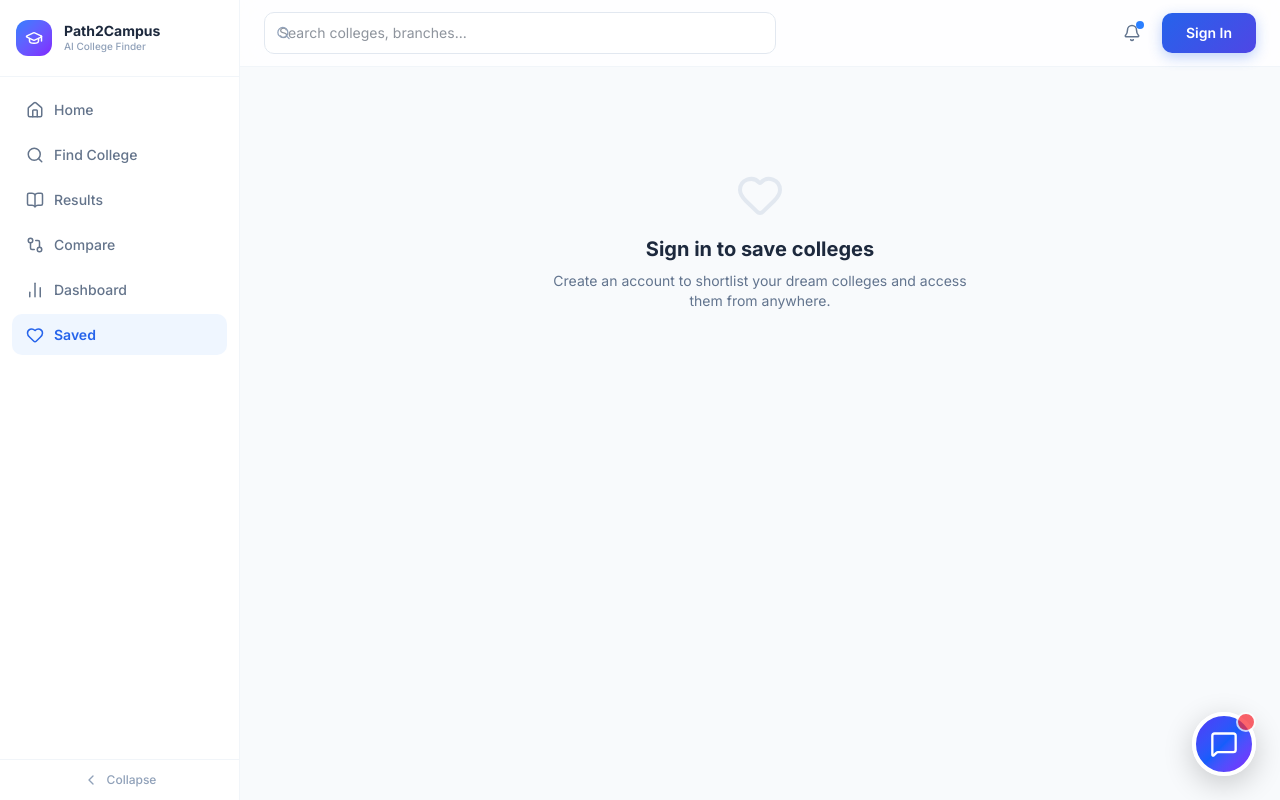
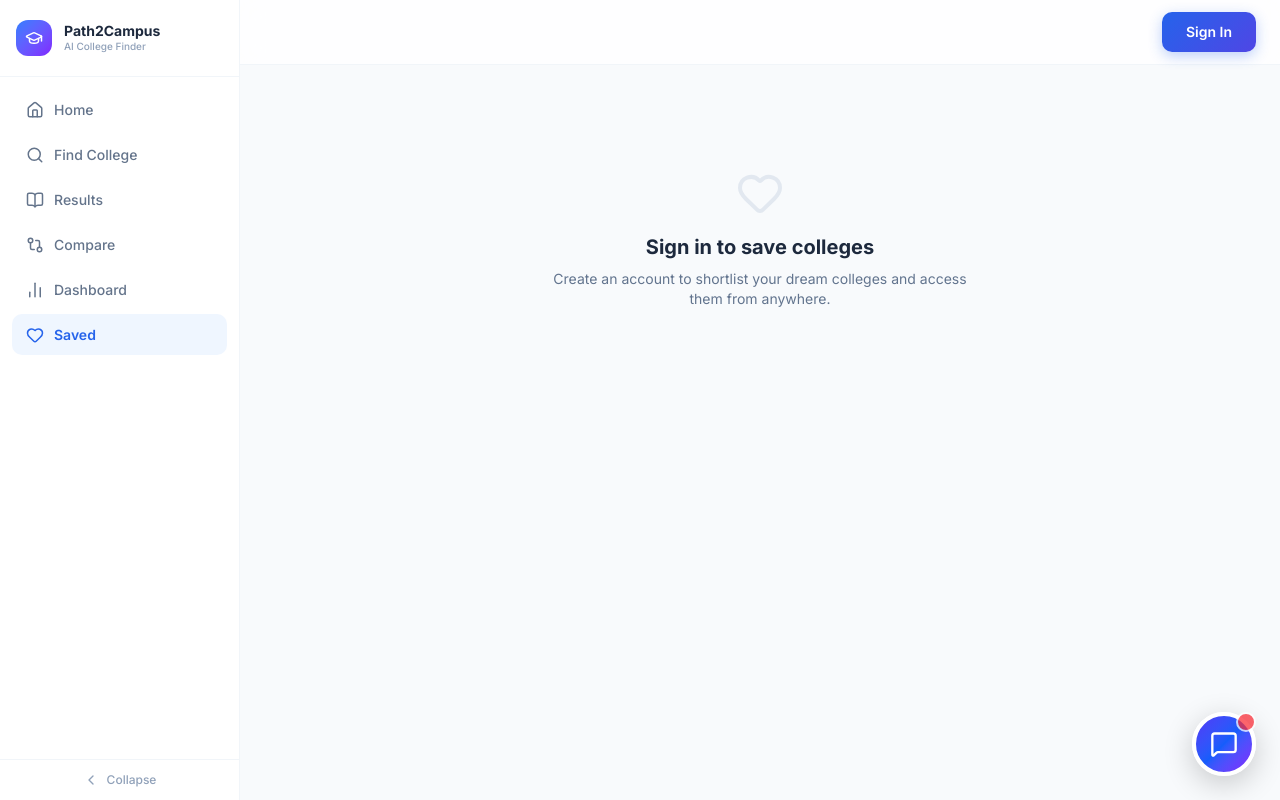
Before and after one commit to rakshitha2706/Path2Campus, a React (Vite) app in the folder frontend/: page /saved in a window 1280 px wide. Built offline with nearby package versions, Linux system fonts and the light colour scheme.

Commit message:
location-optional,roi-removal

```diff
--- a/frontend/src/components/Layout/Navbar.jsx
+++ b/frontend/src/components/Layout/Navbar.jsx
@@ -1,18 +1,12 @@
 import React, { useState } from 'react';
 import { useNavigate } from 'react-router-dom';
-import { Bell, Search, Menu, LogOut, User, ChevronDown } from 'lucide-react';
+import { Menu, LogOut, User, ChevronDown } from 'lucide-react';
 import { useAuth } from '../../context/AuthContext';
 
 export default function Navbar({ onMenuClick }) {
   const { user, logout } = useAuth();
-  const [search, setSearch] = useState('');
   const [dropdownOpen, setDropdownOpen] = useState(false);
   const navigate = useNavigate();
-
-  const handleSearch = (e) => {
-    e.preventDefault();
-    if (search.trim()) navigate(`/search?q=${encodeURIComponent(search)}`);
-  };
 
   return (
     <header className="sticky top-0 z-30 bg-white/80 backdrop-blur-md border-b border-slate-100 px-4 lg:px-6 py-3 flex items-center gap-4">
@@ -21,27 +15,7 @@ export default function Navbar({ onMenuClick }) {
         <Menu size={22} />
       </button>
 
-      {/* Search */}
-      <form onSubmit={handleSearch} className="flex-1 max-w-lg">
-        <div className="relative">
-          <Search size={15} className="absolute left-3 top-1/2 -translate-y-1/2 text-slate-400" />
-          <input
-            type="text"
-            value={search}
-            onChange={e => setSearch(e.target.value)}
-            placeholder="Search colleges, branches..."
-            className="form-input pl-9 py-2 text-sm bg-slate-50"
-          />
-        </div>
-      </form>
-
       <div className="flex items-center gap-3 ml-auto">
-        {/* Notification bell */}
-        <button className="relative w-9 h-9 rounded-full flex items-center justify-center hover:bg-slate-100 transition-colors">
-          <Bell size={18} className="text-slate-500" />
-          <span className="absolute top-1.5 right-1.5 w-2 h-2 rounded-full bg-blue-500" />
-        </button>
-
         {/* Profile */}
         {user ? (
           <div className="relative">
--- a/frontend/src/pages/Comparison.jsx
+++ b/frontend/src/pages/Comparison.jsx
@@ -74,12 +74,6 @@ export default function Comparison() {
           v1: c1.tuition_fee ? `Rs ${c1.tuition_fee.toLocaleString()}` : '-',
           v2: c2.tuition_fee ? `Rs ${c2.tuition_fee.toLocaleString()}` : '-',
           better: renderBetter(c1.tuition_fee, c2.tuition_fee, true),
-        },
-        {
-          label: 'ROI (Higher is better)',
-          v1: c1.roi ? `${c1.roi}x` : '-',
-          v2: c2.roi ? `${c2.roi}x` : '-',
-          better: renderBetter(c1.roi, c2.roi, false),
         },
       ]
     : [
--- a/frontend/src/pages/InputForm.jsx
+++ b/frontend/src/pages/InputForm.jsx
@@ -211,7 +211,7 @@ export default function InputForm() {
                   </select>
                 </div>
                 <div>
-                  <label className="form-label">Max Tuition Fee (Rs)</label>
+                  <label className="form-label">Max Tuition Fee (Rs) <span className="text-slate-400 text-xs">(Optional)</span></label>
                   <input
                     type="number"
                     placeholder="e.g. 100000"
```
